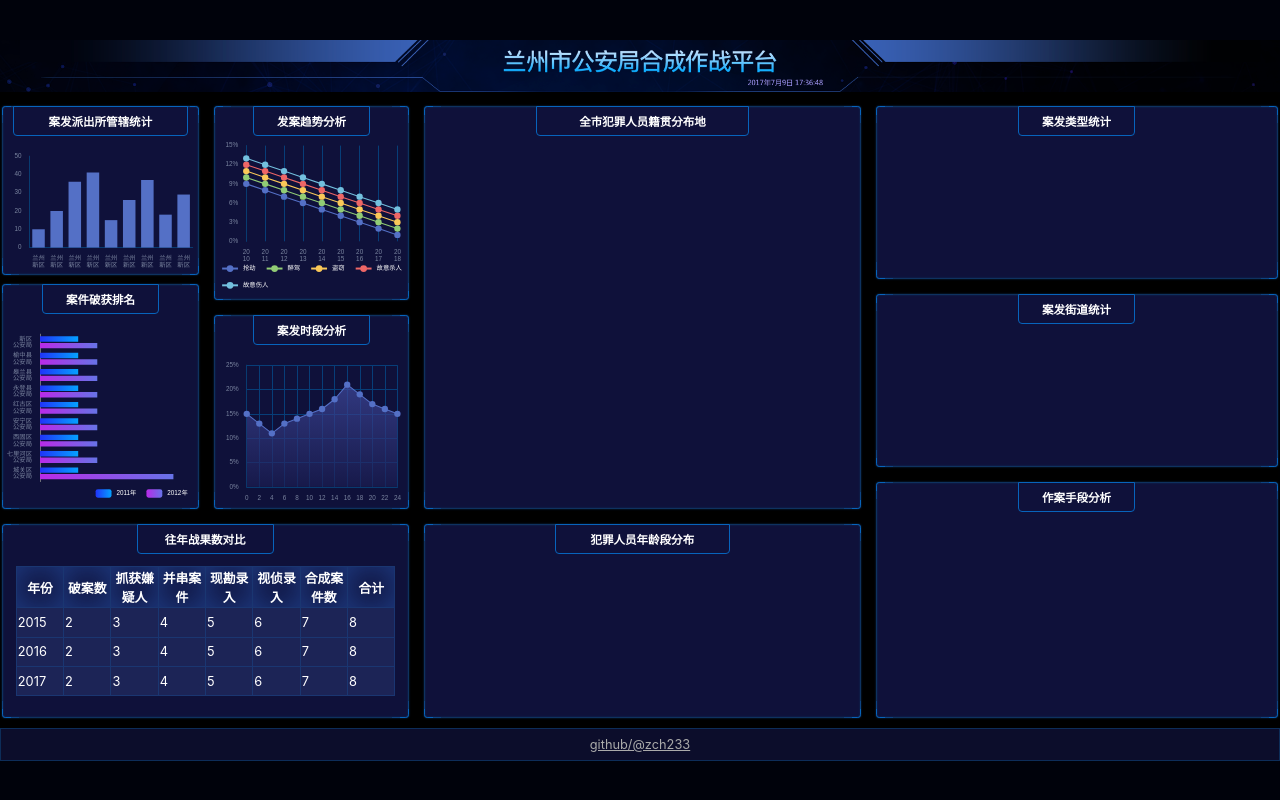
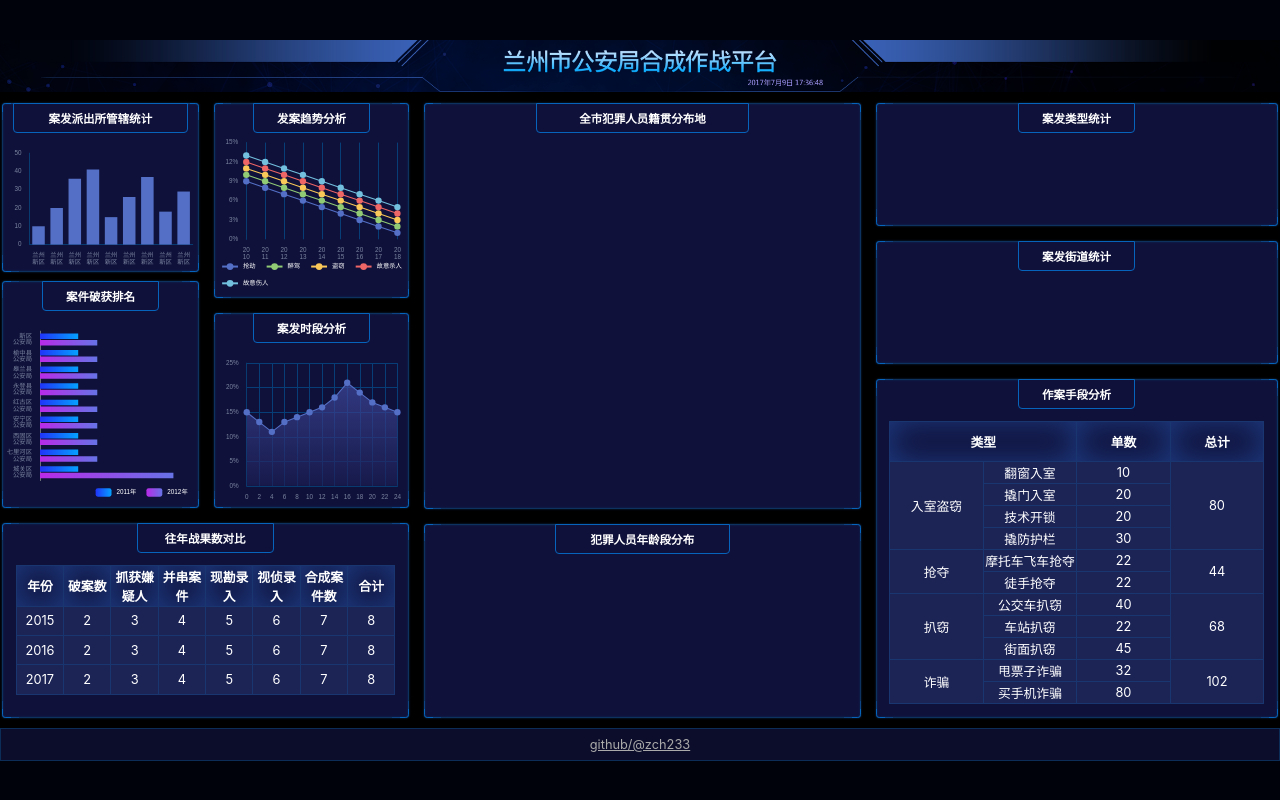
Before and after one commit to zch233/big-screen-demo2, a React (Vite) app: page / in a window 1280 px wide. Built offline with nearby package versions, Linux system fonts and the light colour scheme.

Commit message:
feat: add chart14

```diff
--- a/src/App.scss
+++ b/src/App.scss
@@ -1,6 +1,7 @@
 @function px ($size) {
   @return $size / 2420 * 100rem
 }
+img {vertical-align: middle;}
 body {background-color: #00020b;}
 .App {
   display: flex;
@@ -29,6 +30,7 @@
       box-shadow: 0 0 2px 0 #0e325f, inset 0 0 2px 0 #0e325f;
       &::before {
         content: '';
+        pointer-events: none;
         position: absolute;
         width: 100%;
         height: 100%;
@@ -114,10 +116,10 @@
       }
     }
     .tableChart1, .tableChart2 {
-      padding: 0 px(24);
+      padding: px(24);
+      text-align: center;
       > table {
         width: 100%; table-layout: fixed;
-        margin-top: px(25);
         border-collapse: collapse;
         th, td {
           border: 1px solid #1a3671;
--- a/src/App.tsx
+++ b/src/App.tsx
@@ -7,6 +7,7 @@
 import { Chart3 } from './pages/Chart3';
 import { Chart4 } from './pages/Chart4';
 import { Chart5 } from './pages/Chart5';
+import { Chart14 } from './pages/Chart14';
 
 function App() {
   const Wrapper = useInitSize()
@@ -59,6 +60,7 @@
               </div>
               <div className="border section-chart section5-chart3">
                 <div className="section-title"><h2>作案手段分析</h2></div>
+                <Chart14 />
               </div>
             </section>
           </div>
--- /dev/null
+++ b/src/pages/Chart14.tsx
@@ -0,0 +1,72 @@
+import React from 'react';
+
+export const Chart14 = () => {
+  return (
+    <div className={'tableChart2'}>
+      <table>
+        <thead>
+        <tr>
+          <th colSpan={2}>类型</th>
+          <th>单数</th>
+          <th>总计</th>
+        </tr>
+        </thead>
+        <tbody>
+          <tr>
+            <td rowSpan={4}>入室盗窃</td>
+            <td>翻窗入室</td>
+            <td>10</td>
+            <td rowSpan={4}>80</td>
+          </tr>
+          <tr>
+            <td>撬门入室</td>
+            <td>20</td>
+          </tr>
+          <tr>
+            <td>技术开锁</td>
+            <td>20</td>
+          </tr>
+          <tr>
+            <td>撬防护栏</td>
+            <td>30</td>
+          </tr>
+          <tr>
+            <td rowSpan={2}>抢夺</td>
+            <td>摩托车飞车抢夺</td>
+            <td>22</td>
+            <td rowSpan={2}>44</td>
+          </tr>
+          <tr>
+            <td>徒手抢夺</td>
+            <td>22</td>
+          </tr>
+          <tr>
+            <td rowSpan={3}>扒窃</td>
+            <td>公交车扒窃</td>
+            <td>40</td>
+            <td rowSpan={3}>68</td>
+          </tr>
+          <tr>
+            <td>车站扒窃</td>
+            <td>22</td>
+          </tr>
+          <tr>
+            <td>街面扒窃</td>
+            <td>45</td>
+          </tr>
+          <tr>
+            <td rowSpan={2}>诈骗</td>
+            <td>甩票子诈骗</td>
+            <td>32</td>
+            <td rowSpan={2}>102</td>
+          </tr>
+          <tr>
+            <td>买手机诈骗</td>
+            <td>80</td>
+          </tr>
+        </tbody>
+      </table>
+    </div>
+
+  )
+}
```
